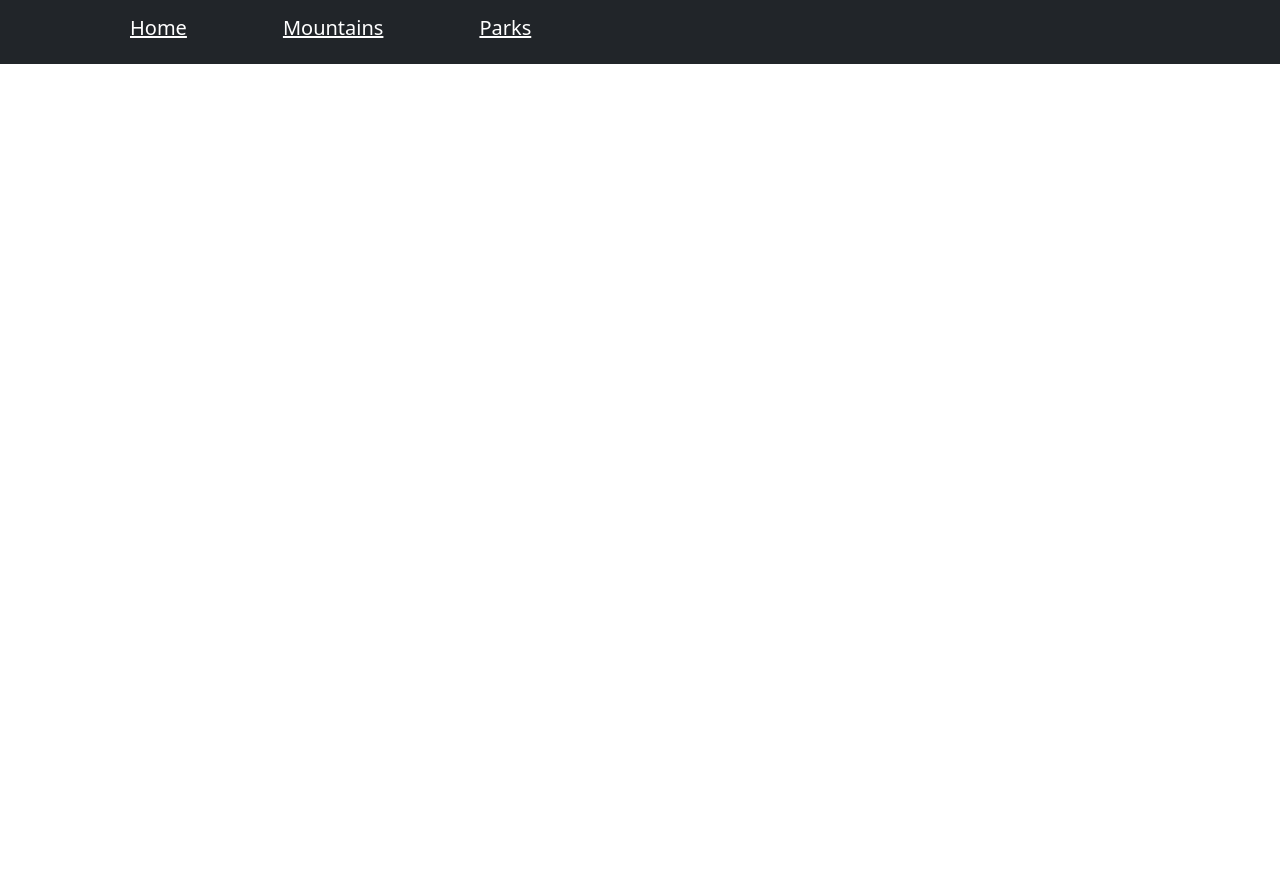
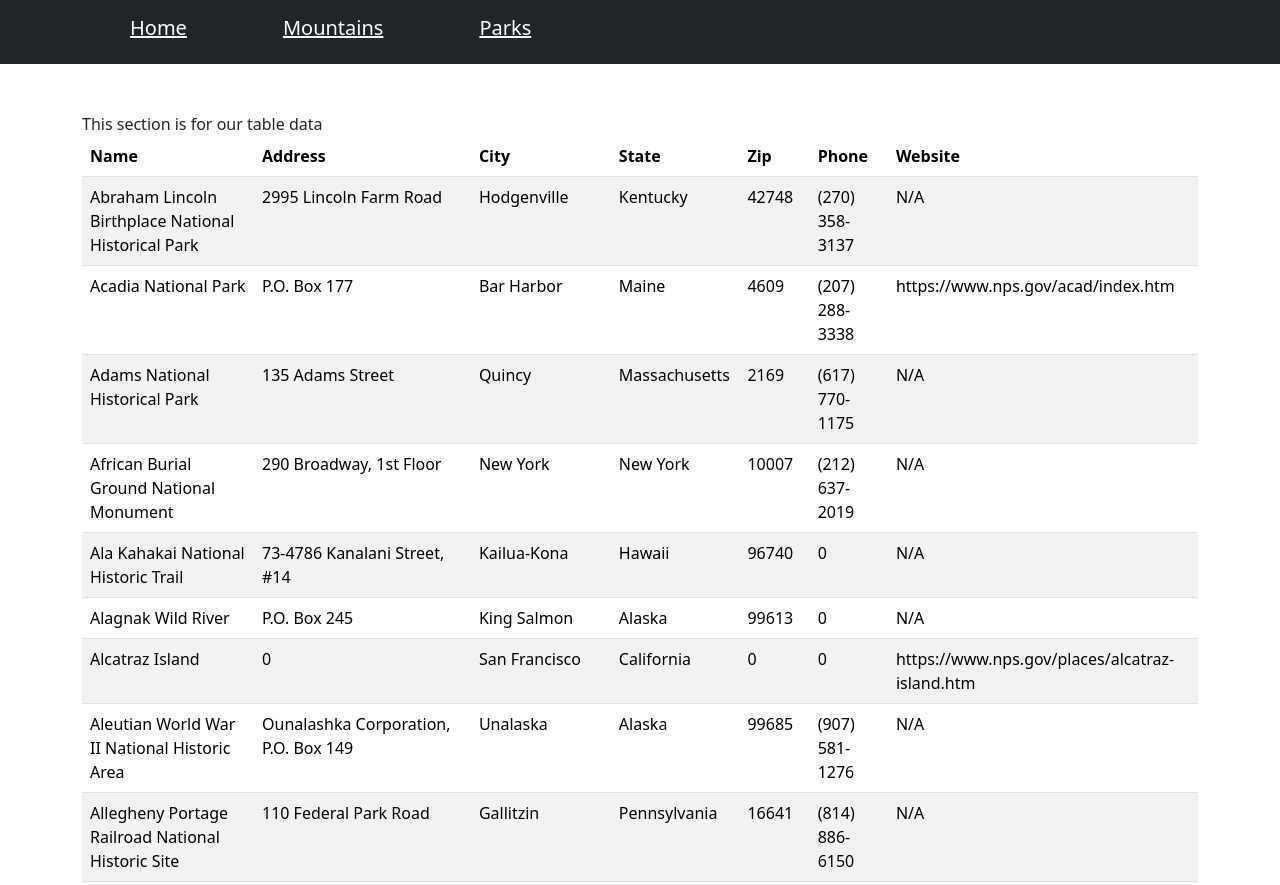
Before and after one commit to Erick435/YearUp-Learn-To-Code, a website: page capstones/EnjoyTheOutdoors/national-parks.html in a window 1280 px wide. Shown: the top 885 px of the page. Before the commit the page ends 800 px from the top, so only its background shows below. Drawn offline with nearby package versions, Linux system fonts and the light colour scheme.

Commit message:
displays the data of all parks

```diff
--- a/capstones/EnjoyTheOutdoors/national-parks.html
+++ b/capstones/EnjoyTheOutdoors/national-parks.html
@@ -1,19 +1,15 @@
 <!DOCTYPE html>
 <html lang="en">
+
 <head>
     <title>Title</title>
     <!-- Required meta tags -->
     <meta charset="utf-8">
-        <meta
-            name="viewport"
-            content="width=device-width, initial-scale=1, shrink-to-fit=no">
+    <meta name="viewport" content="width=device-width, initial-scale=1, shrink-to-fit=no">
 
     <!-- Bootstrap CSS v5.2.1 -->
-        <link
-            href="https://cdn.jsdelivr.net/npm/bootstrap@5.3.2/dist/css/bootstrap.min.css"
-            rel="stylesheet"
-            integrity="sha384-T3c6CoIi6uLrA9TneNEoa7RxnatzjcDSCmG1MXxSR1GAsXEV/Dwwykc2MPK8M2HN"
-            crossorigin="anonymous">
+    <link href="https://cdn.jsdelivr.net/npm/bootstrap@5.3.2/dist/css/bootstrap.min.css" rel="stylesheet"
+        integrity="sha384-T3c6CoIi6uLrA9TneNEoa7RxnatzjcDSCmG1MXxSR1GAsXEV/Dwwykc2MPK8M2HN" crossorigin="anonymous">
 </head>
 
 <body>
@@ -29,7 +25,25 @@
 
     <main>
 
-
+        <section class="container my-5">
+            This section is for our table data
+            <table class="table table-striped">
+                <thead>
+                    <tr>
+                        <th>Name</th>
+                        <th>Address</th>
+                        <th>City</th>
+                        <th>State</th>
+                        <th>Zip</th>
+                        <th>Phone</th>
+                        <th>Website</th>
+                    </tr>
+                </thead>
+                <tbody id="tableBody">
+                    <!-- data goes here -->
+                </tbody>
+            </table>
+        </section>
 
     </main>
 
@@ -43,19 +57,18 @@
     <script src="scripts/parkTypeData.js"></script>
     <script src="scripts/locationData.js"></script>
 
-        <script src="scripts/index.js"></script>
 
     <!-- Bootstrap JavaScript Libraries -->
-        <script
-            src="https://cdn.jsdelivr.net/npm/@popperjs/core@2.11.8/dist/umd/popper.min.js"
+    <script src="https://cdn.jsdelivr.net/npm/@popperjs/core@2.11.8/dist/umd/popper.min.js"
         integrity="sha384-I7E8VVD/ismYTF4hNIPjVp/Zjvgyol6VFvRkX/vR+Vc4jQkC+hVqc2pM8ODewa9r"
-            crossorigin="anonymous"
-        ></script>
+        crossorigin="anonymous"></script>
 
-        <script
-            src="https://cdn.jsdelivr.net/npm/bootstrap@5.3.2/dist/js/bootstrap.min.js"
+    <script src="https://cdn.jsdelivr.net/npm/bootstrap@5.3.2/dist/js/bootstrap.min.js"
         integrity="sha384-BBtl+eGJRgqQAUMxJ7pMwbEyER4l1g+O15P+16Ep7Q9Q+zqX6gSbd85u4mG4QzX+"
-            crossorigin="anonymous"
-        ></script>
+        crossorigin="anonymous"></script>
+
+
+    <script src="scripts/index.js"></script>
 </body>
+
 </html>
--- a/capstones/EnjoyTheOutdoors/scripts/index.js
+++ b/capstones/EnjoyTheOutdoors/scripts/index.js
@@ -1,5 +1,53 @@
 "use strict";
 
+// const locationsArray = []    --> LocationData.js
+// const nationalParksArray = [] --> nationParkData.js
+// const parkTypesArray = [] --> parkTypeData.js
+
+const tableBody = document.querySelector("#tableBody");
+
 window.onload = function() {
-    console.log("Hello World!");
+
+    getParkData();
+
 }
+
+function getParkData(){
+    console.log("getparkdata called");
+
+    let locations = nationalParksArray;
+
+    for( let location of locations){
+
+        let row = tableBody.insertRow();
+
+        let cell1 = row.insertCell(0);
+        cell1.innerText = location.LocationName;
+
+        let cell2 = row.insertCell(1);
+        cell2.innerText = location.Address;
+
+        let cell3 = row.insertCell(2);
+        cell3.innerText = location.City;
+
+        let cell4 = row.insertCell(3);
+        cell4.innerText = location.State;
+
+        let cell5 = row.insertCell(4);
+        cell5.innerText = location.ZipCode;
+
+        let cell6 = row.insertCell(5);
+        cell6.innerText = location.Phone;
+
+        let cell7 = row.insertCell(6);
+        let websiteString = "";
+        if (location.Visit != undefined){
+            cell7.innerText = location.Visit;
+        }
+        else{
+            cell7.innerText = "N/A";
+        }
+
+    }
+
+}
```
Lines whose indentation alone changed are shown as unchanged.
